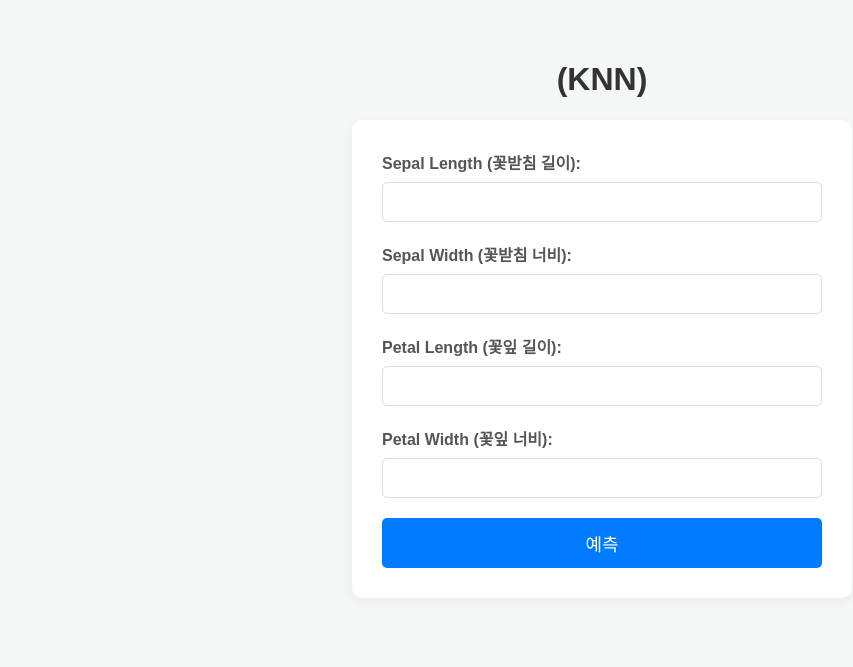
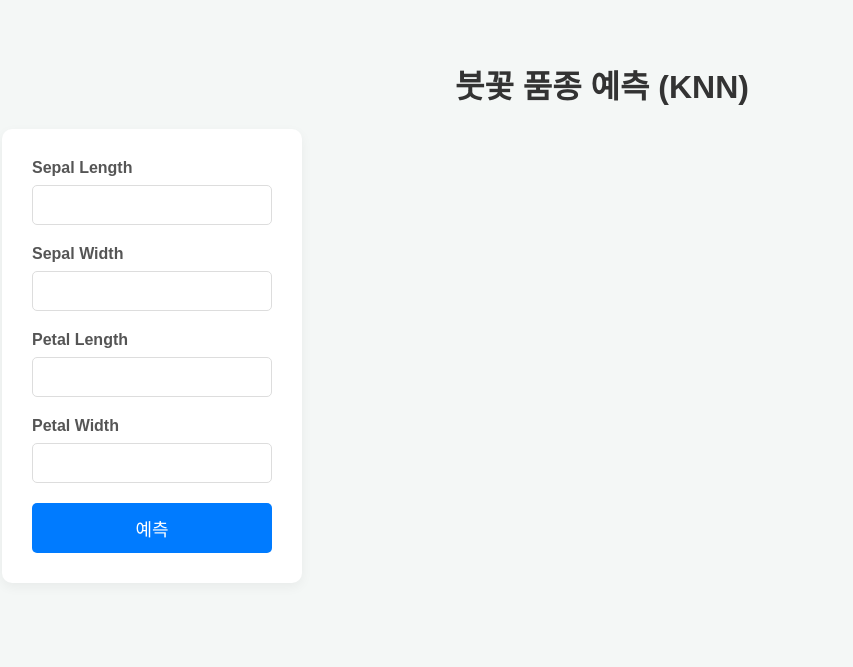
Before and after one commit to wnddjgld/iris-knn-model, a Flask app: page / in a window 1280 px wide. Shown: the top 667 px of the page, without its empty margins (38-891 px from the left). Run offline with Flask 3, Linux system fonts and the light colour scheme; parts of the project's set-up code (start-up, migrations or seed data) failed here and were passed over.

Commit message:
디자인 수정

```diff
--- a/static/style.css
+++ b/static/style.css
@@ -3,15 +3,18 @@ body {
     margin: 0;
     padding: 40px;
     background-color: #f4f7f6;
-    display: flex;
     justify-content: center;
     align-items: center;
     flex-direction: column;
 }
 
 .container {
+    display: grid;
     width: 100%;
     max-width: 500px;
+    grid-template-columns: 1fr 1fr;
+    gap: 20px;
+
 }
 
 h1 {
@@ -20,6 +23,7 @@ h1 {
 }
 
 form {
+    width: 100%;
     background-color: #ffffff;
     padding: 30px;
     border-radius: 10px;
@@ -64,6 +68,7 @@ button:hover {
 }
 
 .result {
+    width: 100%;
     background-color: #ffffff;
     padding: 30px;
     border-radius: 10px;
--- a/templates/index.html
+++ b/templates/index.html
@@ -2,29 +2,27 @@
 <html>
 <head>
     <title>Iris KNN 분류기</title>
-
     <link rel="stylesheet" href="{{ url_for('static', filename='style.css') }}">
 
 </head>
+<h1>붓꽃 품종 예측 (KNN)</h1>
 <body>
     <div class="container">
-        <h1>(KNN)</h1>
-
         <form method="post">
             <div class="form-group">
-                <label>Sepal Length (꽃받침 길이):</label>
+                <label>Sepal Length</label>
                 <input type="number" step="0.01" name="sepal_length" required>
             </div>
             <div class="form-group">
-                <label>Sepal Width (꽃받침 너비):</label>
+                <label>Sepal Width</label>
                 <input type="number" step="0.01" name="sepal_width" required>
             </div>
             <div class="form-group">
-                <label>Petal Length (꽃잎 길이):</label>
+                <label>Petal Length</label>
                 <input type="number" step="0.01" name="petal_length" required>
             </div>
             <div class="form-group">
-                <label>Petal Width (꽃잎 너비):</label>
+                <label>Petal Width</label>
                 <input type="number" step="0.01" name="petal_width" required>
             </div>
             <button type="submit">예측</button>
@@ -33,11 +31,10 @@
         {% if prediction %}
             <div class="result">
                 <h2>예측 결과: {{ prediction }}</h2>
-
                 {% if prediction == 'setosa' %}
                     <img src="https://upload.wikimedia.org/wikipedia/commons/a/a7/Irissetosa1.jpg" alt="Iris Setosa" class="result-image">
                 {% elif prediction == 'versicolor' %}
-                    <img src="https://upload.wikimedia.org/wikipedia/commons/thumb/2/27/Iris_versicolor_3.jpg/640px-Iris_versicolor_3.jpg" alt="Iris Versicolor" class="result-image">
+                    <img src="https://upload.wikimedia.org/wikipedia/commons/thumb/4/41/Iris_versicolor_3.jpg/800px-Iris_versicolor_3.jpg" alt="Iris Versicolor" class="result-image">
                 {% elif prediction == 'virginica' %}
                     <img src="https://upload.wikimedia.org/wikipedia/commons/thumb/9/9f/Iris_virginica.jpg/640px-Iris_virginica.jpg" alt="Iris Virginica" class="result-image">
                 {% else %}
```
